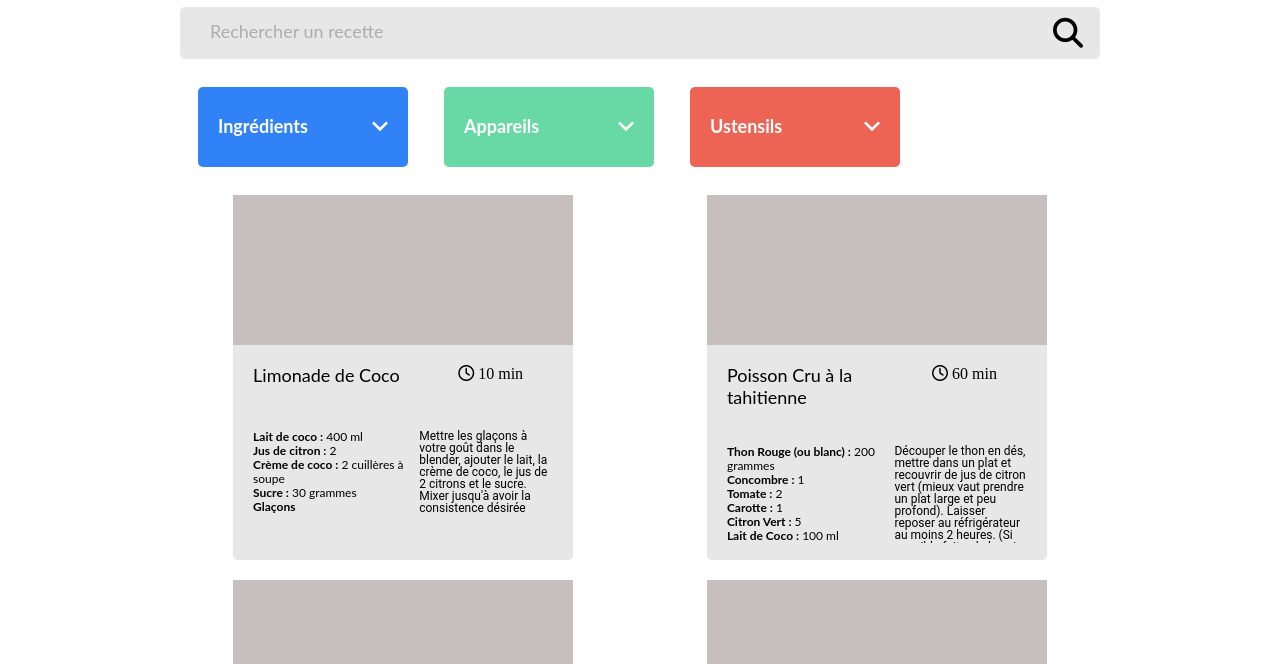
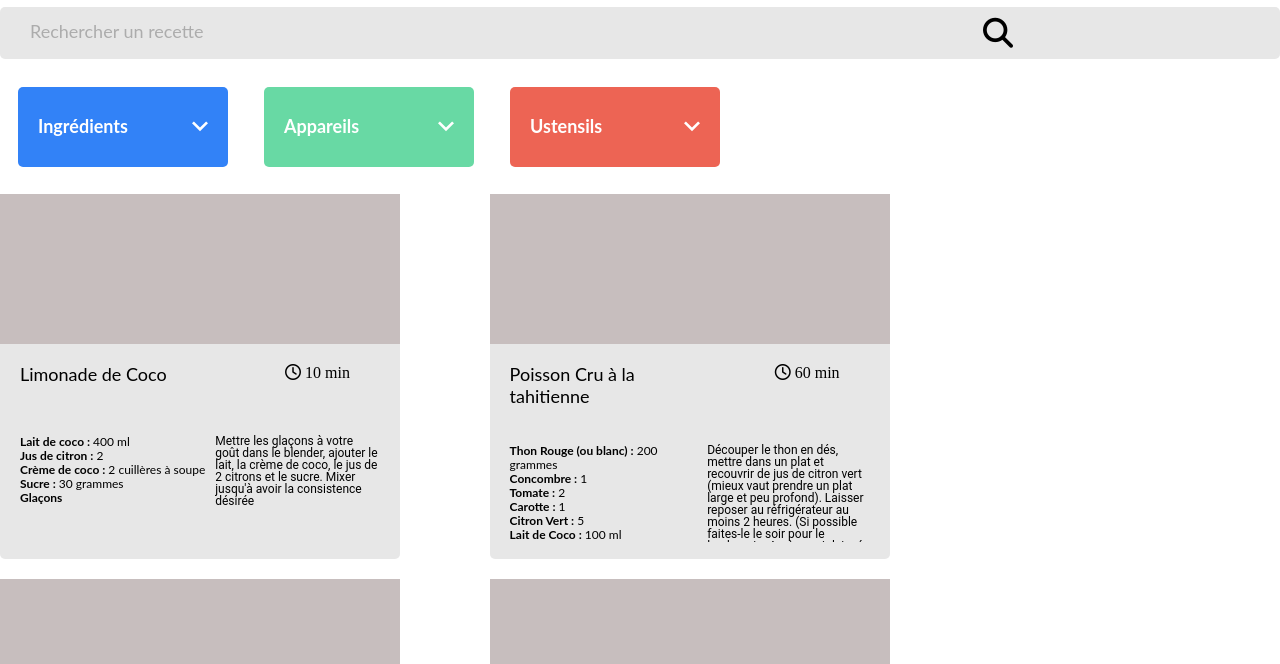
Before and after one commit to pletine/OC_Project_7, a plain HTML site: page index.html in a window 1280 px wide. Shown: the part 136-800 px from the top of the page. Drawn offline with Linux system fonts and the light colour scheme.

Commit message:
Correction d'autres erreurs de design

```diff
--- a/css/recettes.css
+++ b/css/recettes.css
@@ -1,13 +1,17 @@
 /* Recettes filtrées */
 main {
+    position: absolute;
+    left: 100px;
+    top: 320px;
+
     display: flex;
     flex-flow: row wrap;
-    gap: 3%;
-    justify-content: space-around;
+    gap: 7%;
+    justify-content: left;
 }
 
 figure {
-    width: 30%;
+    width: 25em;
     min-width: 340px;
     height: 365px;
     background: #E7E7E7;
--- a/css/style.css
+++ b/css/style.css
@@ -2,7 +2,8 @@
 @import url(recettes.css);
 
 body {
-    margin: 20px 180px;
+    max-width: 1400px;
+    margin: auto;
 }
 
 header {
@@ -65,7 +66,7 @@ form {
 .mainSearchBar button {
     position: absolute;
     top: 152px;
-    right: 200px;
+    right: 370px;
     width: 33px;
     height: 33px;
     background-color: transparent;
--- a/scripts/class/TagMenu.js
+++ b/scripts/class/TagMenu.js
@@ -157,11 +157,6 @@ class TagMenu {
     }
 
     openTagMenu() {
-        /* Fix the position of the main */
-        const mainHTMLDiv = document.querySelector('main');
-        mainHTMLDiv.style.position = 'absolute';
-        mainHTMLDiv.style.top = (320 + document.querySelector('.activeFilters').offsetHeight).toString() + 'px';
-
         /* Modify the search part of the menu */
         let div = this.menuDiv.querySelector('.searchBar');
         this.filterContent.querySelector('.searchBar img').style.transform = 'rotate(180deg)';
--- a/scripts/class/View.js
+++ b/scripts/class/View.js
@@ -35,6 +35,10 @@ class View {
         nav.append(this.menuIngredients.filterContent);
         nav.append(this.menuAppareils.filterContent);
         nav.append(this.menuUstensils.filterContent);
+
+        document.querySelector('main').style.left = document.querySelector('header').offsetLeft.toString() + 'px';
+        document.querySelector('main').style.width = document.querySelector('header').offsetWidth.toString() + 'px';
+        document.querySelector('.mainSearchBar button').style.right = '270px';
     }
 
     initEventHandler() {
@@ -77,6 +81,7 @@ class View {
                     errorParagraphe.style.display = 'none';
                 }
             }
+            this.updatePage();
         })
 
         /* Faire une recherche avec les tags des filtres à disposition */
@@ -100,8 +105,15 @@ class View {
         this.menuAppareils.updateHTMLMenu(this.listTagAppareils, true);
         this.menuUstensils.updateHTMLMenu(this.listTagUstensils, true);
 
+        const errorMessage = document.getElementById('errorMainSearch');
         const mainHTMLDiv = document.querySelector('main');
-        mainHTMLDiv.style.top = (320 + document.querySelector('.activeFilters').offsetHeight).toString() + 'px';
+        if(errorMessage) {
+            mainHTMLDiv.style.top = (320 + document.querySelector('.activeFilters').offsetHeight + errorMessage.offsetHeight*2)
+                .toString() + 'px';
+        } else {
+            mainHTMLDiv.style.top = (320 + document.querySelector('.activeFilters').offsetHeight).toString() + 'px';
+        }
+
     }
 
     /* Mettre à jour la liste des ingrédients, appareils et ustensils possibles
```
